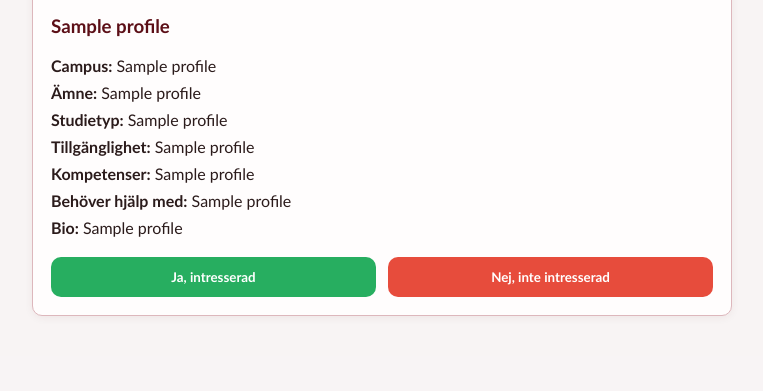
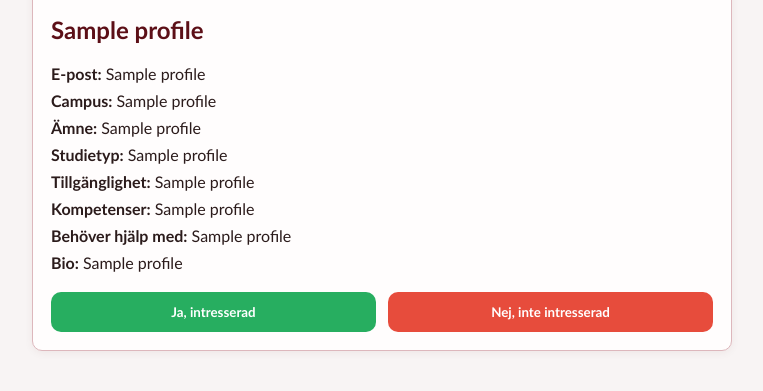
Before and after one commit to Najehnator/StudyBudy, a Flask app: template templates/other_user_profile.html in a window 1280 px wide. Shown: the part 455-846 px from the top of the page, without its empty margins (258-1021 px from the left). Before the commit the page ends 771 px from the top, so only its background shows below. Run offline with Flask 3, Linux system fonts and the light colour scheme; the template is opened without the code that fills it: most values are stand-ins (such as "Sample title", 1, 10 or a date in 2020); some libraries are stand-ins or nearby versions.

Commit message:
Uppdaterade html på denna

```diff
--- a/templates/other_user_profile.html
+++ b/templates/other_user_profile.html
@@ -31,7 +31,7 @@
                         {% for liked_user in liked_me_users %}
                             <a class="likes-item" href="{{ url_for('show_other_user_profile_page', user_id=liked_user[0]) }}">
                                 {% if liked_user[4] %}
-                                    <img src="{{ url_for('static', filename='uploads/' + liked_user[4]) }}" alt="Profilbild">
+                                    <img src="{{ url_for('show_profile_image', user_id=liked_user[0]) }}" alt="Profilbild">
                                 {% else %}
                                     <div class="small-profile-placeholder">?</div>
                                 {% endif %}
@@ -62,15 +62,16 @@
         <section class="matches-grid">
             <div class="match-card">
                 {% if profile[10] %}
-                    <img class="profile-image" src="{{ url_for('static', filename='uploads/' + profile[10]) }}" alt="Profilbild">
+                    <img class="profile-image" src="{{ url_for('show_profile_image', user_id=profile[0]) }}" alt="Profilbild">
                 {% else %}
                     <div class="profile-placeholder">
                         Ingen profilbild
                     </div>
                 {% endif %}
 
-                <h3>{{ profile[2] }}</h3>
+                <h2>{{ profile[2] }}</h2>
 
+                <p><strong>E-post:</strong> {{ profile[1] }}</p>
                 <p><strong>Campus:</strong> {{ profile[3] or 'Ej angivet' }}</p>
                 <p><strong>Ämne:</strong> {{ profile[4] or 'Ej angivet' }}</p>
                 <p><strong>Studietyp:</strong> {{ profile[5] or 'Ej angivet' }}</p>
@@ -97,10 +98,15 @@
     </main>
 
     <script>
-    function toggleLikesDropdown() {
-        const dropdown = document.getElementById("likes-dropdown");
-        dropdown.classList.toggle("show");
-    }
+        function toggleLikesDropdown() {
+            const dropdown = document.getElementById("likes-dropdown");
+
+            if (dropdown.style.display === "block") {
+                dropdown.style.display = "none";
+            } else {
+                dropdown.style.display = "block";
+            }
+        }
     </script>
 </body>
 </html>
```
